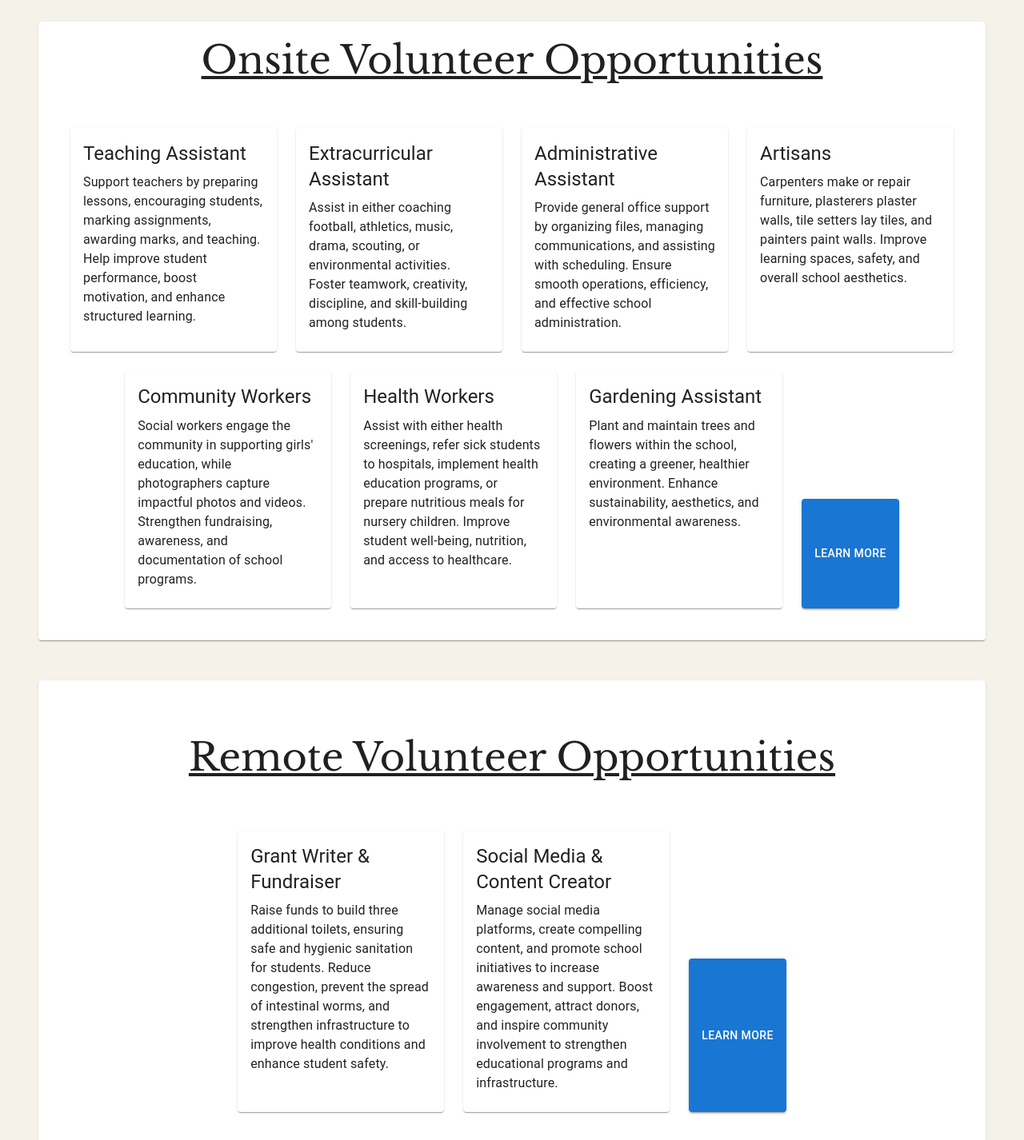
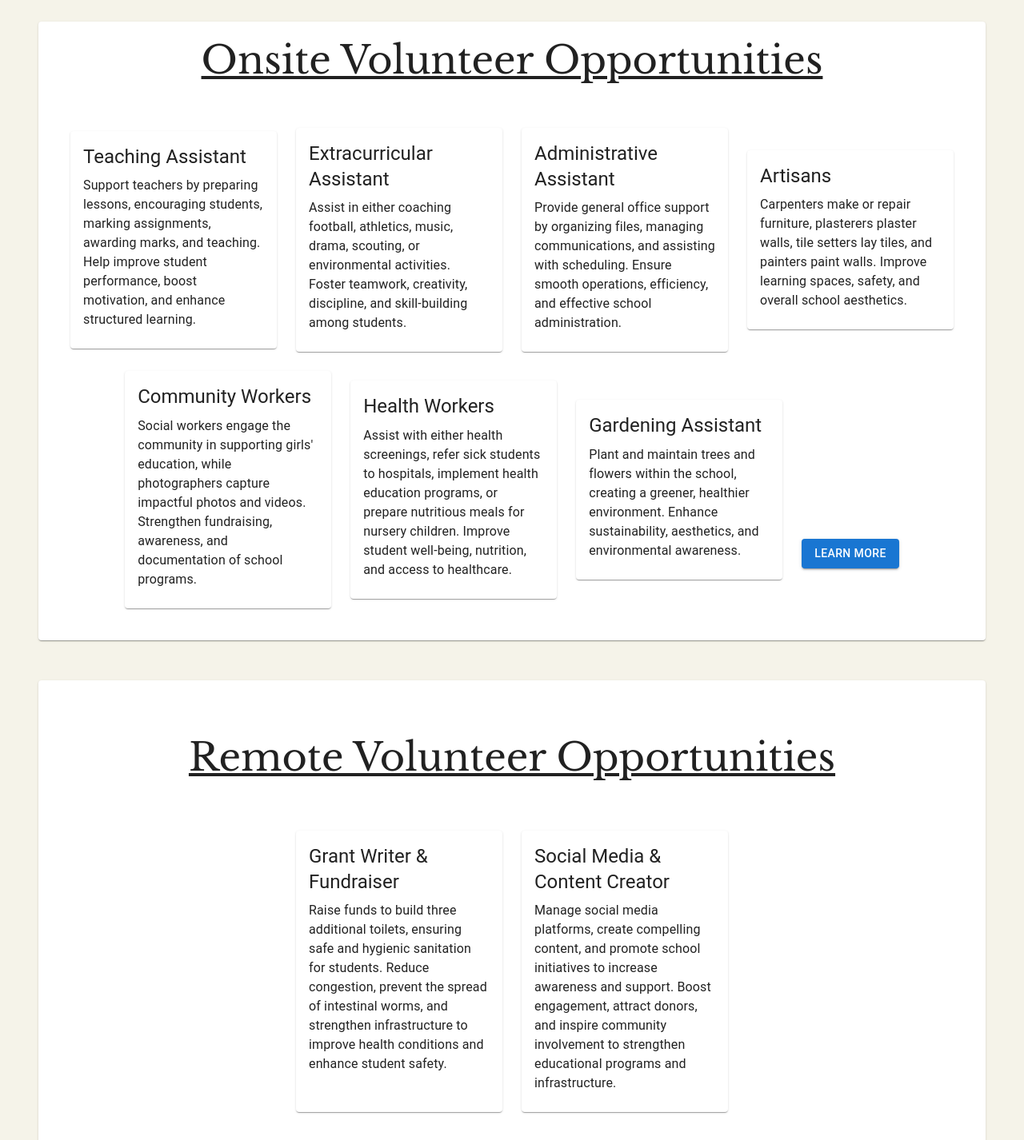
Before and after one commit to ClintasaurusRex/joylandSchool, a React (Vite) app in the folder schoolProject/: page /contribute in a window 1280 px wide. Shown: the part 140-1566 px from the top of the page at 80% size. Built offline with nearby package versions, Linux system fonts and the light colour scheme; no server answers.

Commit message:
refactor layout of volunteer opportunities section for better alignment

```diff
--- a/schoolProject/src/pages/Contribute.jsx
+++ b/schoolProject/src/pages/Contribute.jsx
@@ -61,7 +61,17 @@ const Contribute = () => {
         <Typography className="onsite-card" variant="h3" gutterBottom>
           Onsite Volunteer Opportunities
         </Typography>
-        <Grid2 className="job-grid" container spacing={3}>
+        <Grid2
+          className="job-grid"
+          container
+          spacing={3}
+          sx={{
+            display: "flex",
+            alignItems: "center",
+            flexDirection: "row",
+            justifyContent: "center",
+          }}
+        >
           {opportunities.map((opportunity, index) => (
             <Grid2 item size={{ xs: 12, sm: 6, md: 7, lg: 3 }} key={index}>
               <Card sx={{ height: "100%" }}>
@@ -104,16 +114,16 @@ const Contribute = () => {
               </Card>
             </Grid2>
           ))}
+        </Grid2>
         <Button
           className="content-card-btn"
           variant="contained"
           color="primary"
-            sx={{ mt: 20 }}
+          sx={{ mb: 20, display: "block", mx: "auto" }}
           onClick={() => navigate("/contact")}
         >
           Learn More
         </Button>
-        </Grid2>
       </Card>
     </Box>
   );
```
Lines whose indentation alone changed are shown as unchanged.
